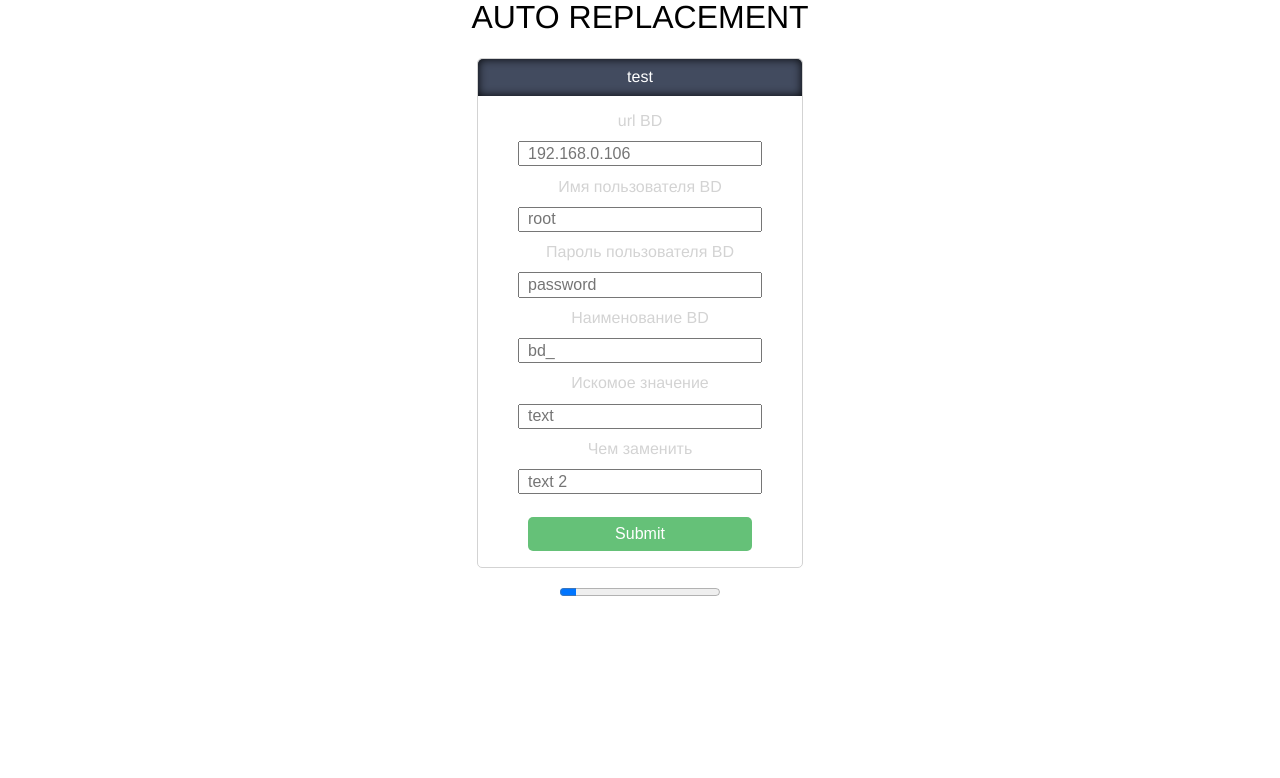
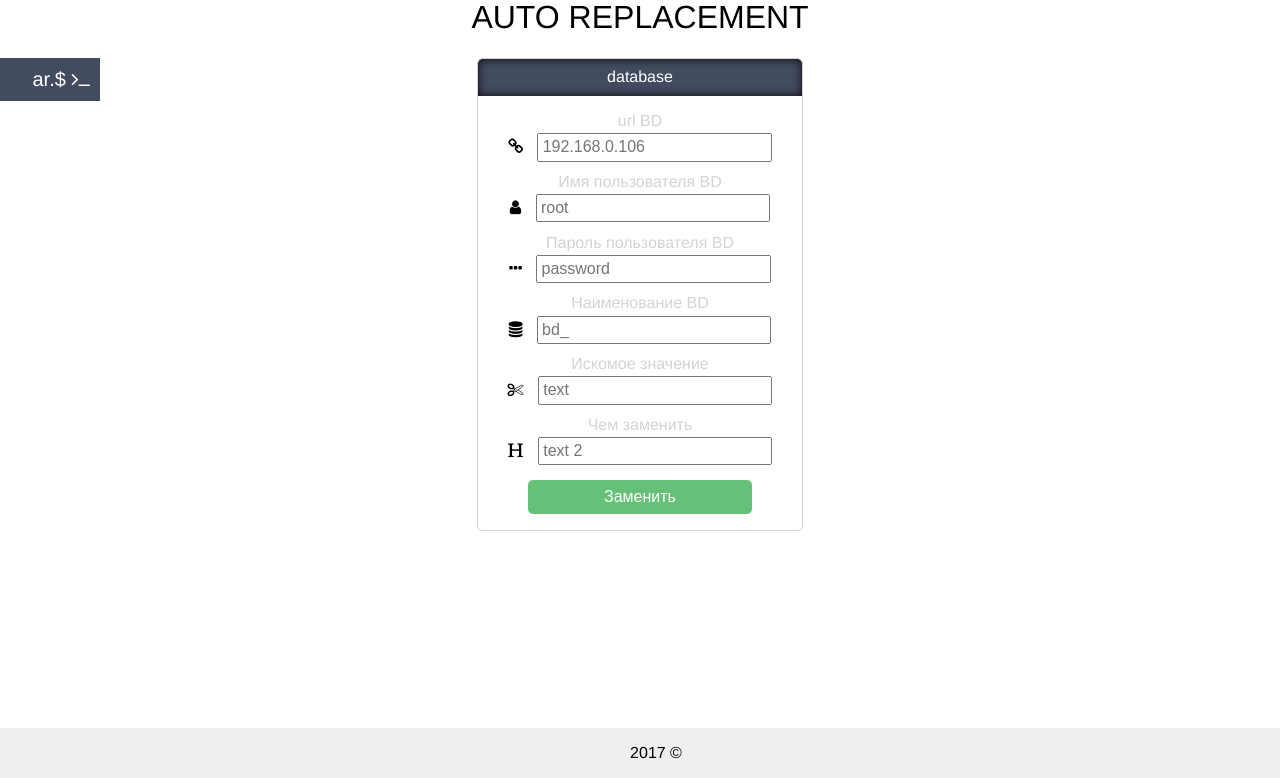
Before and after one commit to mr-kaspel/Auto-Replacement, a PHP site: page / in a window 1280 px wide. Shown: the part 22-800 px from the top of the page. Run offline with PHP 8.4, Linux system fonts and the light colour scheme; some libraries are stand-ins or nearby versions.

Commit message:
add icon, AJAX

```diff
--- a/css/style.css
+++ b/css/style.css
@@ -1,4 +1,6 @@
 body {
+	margin: 0;
+	padding: 0;
 	font-family: Helvetica Neue, Arial, sans-serif;
 }
 
@@ -9,23 +11,37 @@ h1 {
 	font-weight: 100;
 	text-align: center;
 }
+
 progress {
 	text-align: center;
 }
 
+footer {
+	width: 100%;
+	position: fixed;
+	bottom: 0;
+	padding: 1em;
+	text-align: center;
+	background: #eee;
+}
+
+form i {
+	margin-right: 10px;
+}
+
 input {
 	outline:none;
-	margin: .7em 0;
+	margin: .2em 0 .7em 0;
 	width: 14em;
 	font-size: 16px;
-	padding: .1em 0.5em;
+	padding: .2em;
 }
 
 input:focus {
-	border: 2px solid #9b9eff;
+	border: 2px solid  #0088cc;
 }
 
-input#submit {
+input[type="submit"] {
 	background: #65c178;
 	border-radius: 5px;
 	border: 0;
@@ -34,11 +50,15 @@ input#submit {
 	margin-bottom: 1em;
 }
 
-input#submit:hover{
+input[type="submit"]:hover {
 	box-shadow: 3px 3px 2px rgba(0,0,0,0.5);
 }
 
-.wrapper {
+input[type="submit"]:active {
+	color: #424b5f;
+}
+
+.wrapper, .ptogress  {
 	display: flex;
 	justify-content: center;
 	text-align: center;
@@ -46,6 +66,10 @@ input#submit:hover{
 
 .wrapper label {
 	color: lightgray;
+}
+
+.ptogress {
+	margin: 1em;
 }
 
 .meanings {
@@ -63,8 +87,23 @@ input#submit:hover{
 	color: #fff;
 }
 
-.ptogress {
-	display: flex;
-	justify-content: center;
-	margin: 1em;
+.flag {
+	padding: .5em;
+	background: #424b5f;
+	width: 4em;
+	position: absolute;
+	font-size: 20px;
+	color: #fff;
+	text-align: right;
+	transition: .5s;
+
 }
+
+.flag:hover {
+	width: 5em;
+}
+
+div#return {
+	width: 20em;
+	padding: 1em;
+}
--- a/index.php
+++ b/index.php
@@ -3,38 +3,69 @@
 <head>
 	<meta charset="UTF-8">
 	<title>Auto Replacement</title>
+	<link rel="shortcut icon" href="/img/ico/log_i.ico" type="image/x-icon">
 	<link rel="stylesheet" href="css/style.css">
+	<link href="https://maxcdn.bootstrapcdn.com/font-awesome/4.7.0/css/font-awesome.min.css" rel="stylesheet" integrity="sha384-wvfXpqpZZVQGK6TAh5PVlGOfQNHSoD2xbE+QkPxCAFlNEevoEH3Sl0sibVcOQVnN" crossorigin="anonymous">
+	<script
+  src="https://code.jquery.com/jquery-3.2.1.min.js"
+  integrity="sha256-hwg4gsxgFZhOsEEamdOYGBf13FyQuiTwlAQgxVSNgt4="
+  crossorigin="anonymous"></script>
 </head>
 <body>
 	<header><h1>auto replacement</h1></header>
+	<div class="flag">ar.$ <i class="fa fa-terminal" aria-hidden="true"></i></div>
 	<section class="wrapper">
 		<div class="meanings">
-			<div class="meanings_headr">test</div>
-			<form action="config.php" method="POST">
-				<label for="url">url BD</label> <br>
-				<input name="url" type="text" id="url" placeholder="192.168.0.106"> <br>
+			<div class="meanings_headr">database</div>
+			<form id="substitution" action="javascript:void(null);" onsubmit="call()" method="POST">
+				<label for="url">url BD</label> <br><i class="fa fa-link" aria-hidden="true"></i>
+				<input name="url" type="text" id="url" placeholder="192.168.0.106" required> <br>
 
-				<label for="login">Имя пользователя BD</label> <br>
-				<input name="login" type="text" id="login" placeholder="root"> <br>
+				<label for="login">Имя пользователя BD</label> <br><i class="fa fa-user" aria-hidden="true"></i>
+				<input name="login" type="text" id="login" placeholder="root" required> <br>
 
-				<label for="passwd">Пароль пользователя BD</label> <br>
+				<label for="passwd">Пароль пользователя BD</label> <br><i class="fa fa-ellipsis-h" aria-hidden="true"></i>
 				<input name="passwd" type="password" id="passwd" placeholder="password"> <br>
 
-				<label for="name_bd">Наименование BD</label> <br>
-				<input name="namebd" type="text" id="name_bd" placeholder="bd_"> <br>
+				<label for="name_bd">Наименование BD</label> <br><i class="fa fa-database" aria-hidden="true"></i>
+				<input name="namebd" type="text" id="name_bd" placeholder="bd_" required> <br>
 
-				<label for="val">Искомое значение</label> <br>
-				<input name="val" type="text" id="val" placeholder="text"> <br>
+				<label for="val">Искомое значение</label> <br><i class="fa fa-scissors" aria-hidden="true"></i>
+				<input name="val" type="text" id="val" placeholder="text" required> <br>
 
-				<label for="replace">Чем заменить</label> <br>
-				<input name="replace" type="text" id="replace" placeholder="text 2"> <br>
+				<label for="replace">Чем заменить</label> <br><i class="fa fa-header" aria-hidden="true"></i>
+				<input name="replace" type="text" id="replace" placeholder="text 2" required> <br>
 
-				<input id="submit" type="submit" placeholder="Заменить">
+				<input name="submit" id="submit" type="submit" value="Заменить">
 			</form>
 		</div>
 	</section>
 	<section class="ptogress">
-		<progress value="10" max="100"></progress>
+
 	</section>
+	<section class="ptogress">
+		<div id="return"></div>
+	</section>
+	<footer>2017 &copy;</footer>
+	<!--<script async src="js/auto_replacement.js"></script> -->
+	<script type="text/javascript" language="javascript">
+		if(document.getElementById('return').innerHTML.lenght <= 0){
+			alert('sesf');
+		}
+	function call() {
+		var msg = $('#substitution').serialize();
+				$.ajax({
+					type: 'POST',
+					url: 'config.php',
+					data: msg,
+					success: function(data) {
+						$('#return').html(data);
+					},
+					error:  function(xhr, str){
+			alert('Возникла ошибка: ' + xhr.responseCode);
+					}
+				});
+		}
+</script>
 </body>
 </html>
```
Also changed, not shown: config.php (+4 -5 lines), js/auto_replacement.js (added, +20 -0 lines), README.md, img/ico/log_i.ico (added), img/imag_1.PNG (added).
